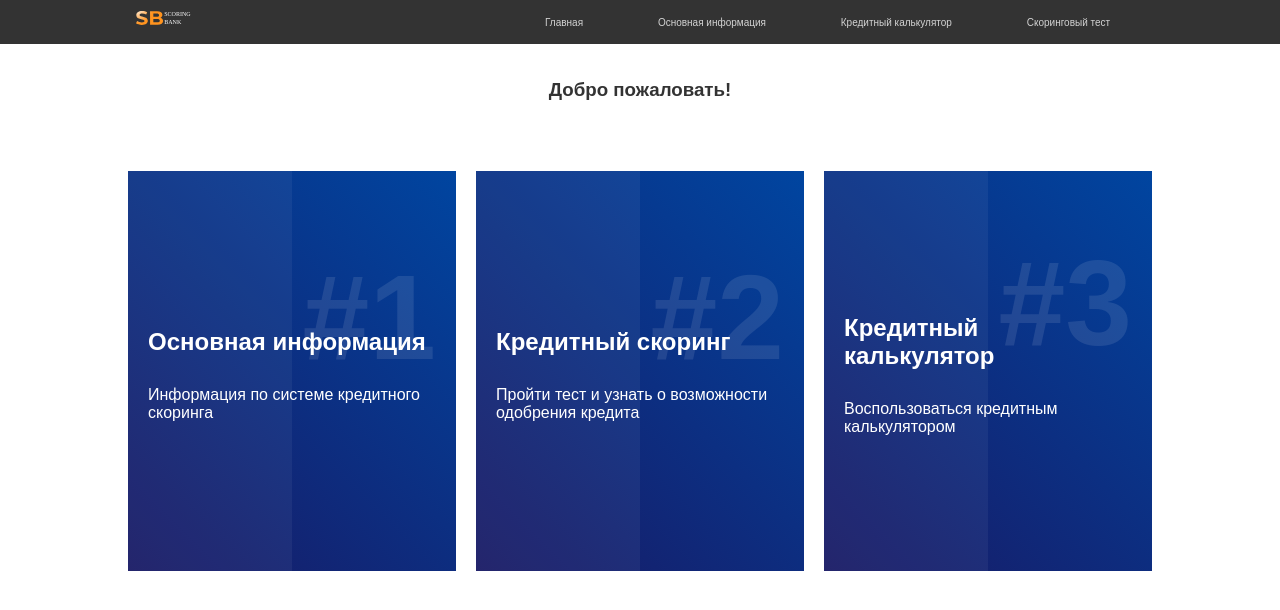
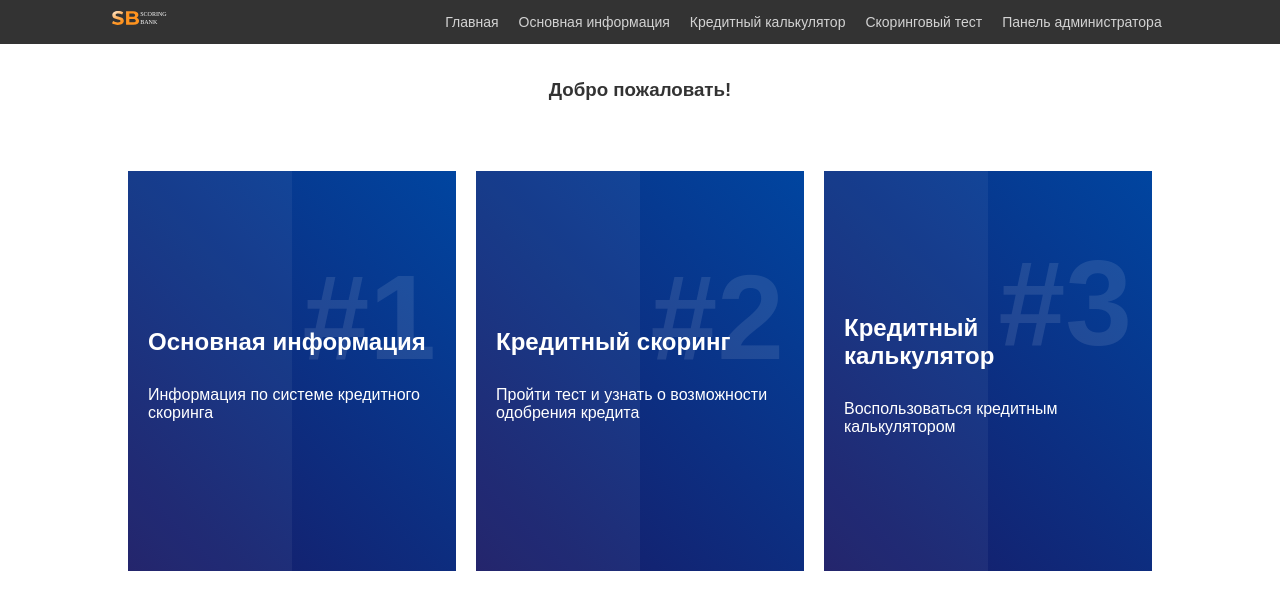
Before and after one commit to semenov-alan/rickopedia, a React (Create React App) app: page /#/ in a window 1280 px wide. Shown: the top 610 px of the page. Built offline with nearby package versions, Linux system fonts and the light colour scheme.

Commit message:
add commit

```diff
--- a/src/components/NavBar.js
+++ b/src/components/NavBar.js
@@ -34,6 +34,11 @@ export default class NavigationBar extends React.Component {
               Скоринговый тест
             </Link>
           </li>
+          <li className="nav-elements">
+            <Link className="text-links" to="/admin_pass">
+              Панель администратора
+            </Link>
+          </li>
         </ul>
       </nav>
     );
--- a/src/styles/formStyles.css
+++ b/src/styles/formStyles.css
@@ -65,6 +65,7 @@
 .text-links {
   color: #d3d3d3;
   text-decoration: none;
+  font-size: 14px;
 }
 
 .text-links:hover {
```
